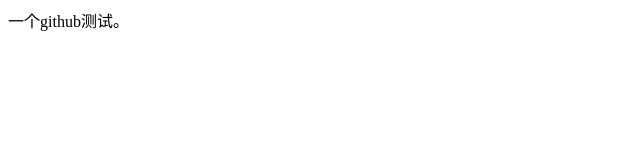
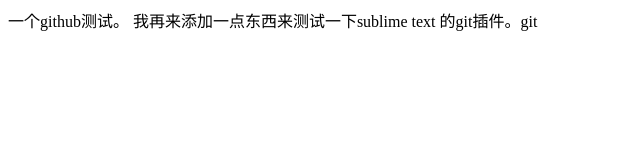
Before and after one commit to shupande/TestGitHub, a plain HTML site: page index.html in a window 1280 px wide. Shown: the whole page, without its empty margins (0-640 px from the left). Drawn offline with Linux system fonts and the light colour scheme.

Commit message:
modefi index

```diff
--- a/index.html
+++ b/index.html
@@ -6,5 +6,6 @@
 </head>
 <body>
 	一个github测试。
+	我再来添加一点东西来测试一下sublime text 的git插件。git
 </body>
 </html>
```
